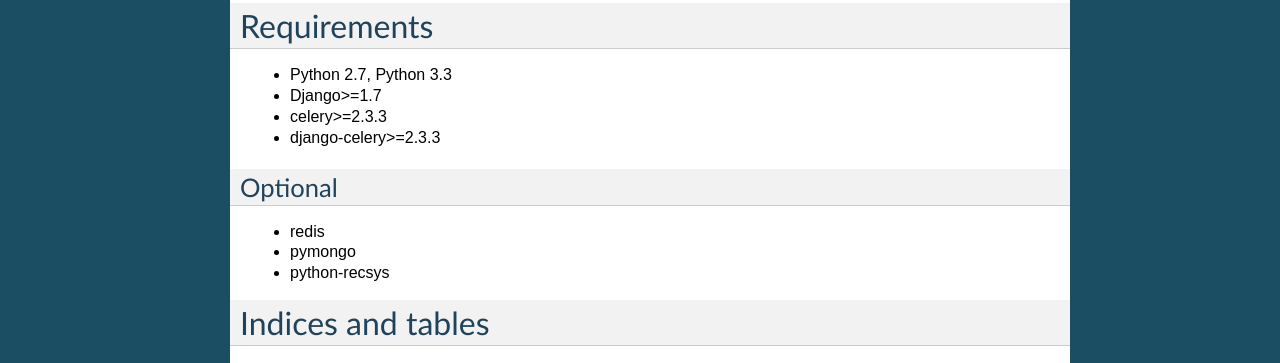
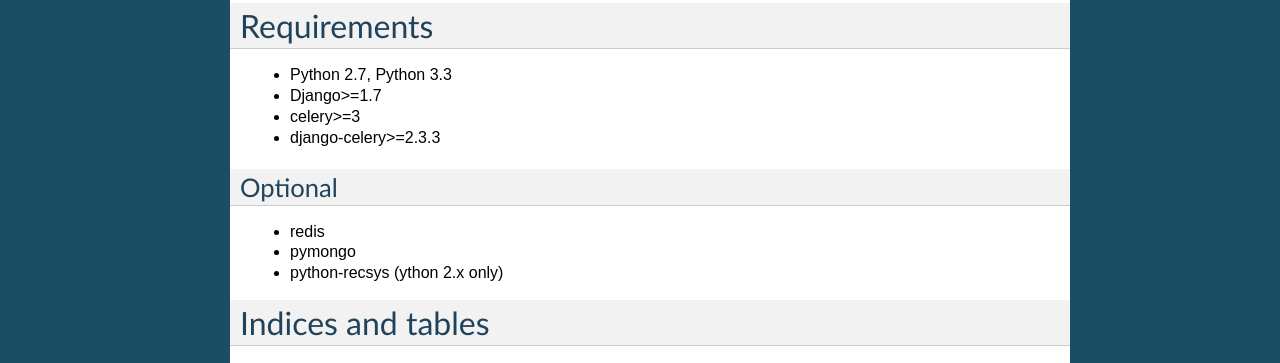
Before and after one commit to fcurella/django-recommends, a Sphinx documentation site: the page built from docs/index.rst, in a window 1280 px wide. Shown: the part 1040-1403 px from the top of the page. Built offline with Sphinx 7.4.7, drawn with Linux system fonts in a browser that asks for light colours.

Commit message:
updated requirement in docs

```diff
--- a/docs/index.rst
+++ b/docs/index.rst
@@ -30,14 +30,14 @@
 
 * Python 2.7, Python 3.3
 * Django>=1.7
-* celery>=2.3.3
+* celery>=3
 * django-celery>=2.3.3
 
 Optional
 --------
 * redis
 * pymongo
-* python-recsys
+* python-recsys (ython 2.x only)
 
 Indices and tables
 ==================
```
